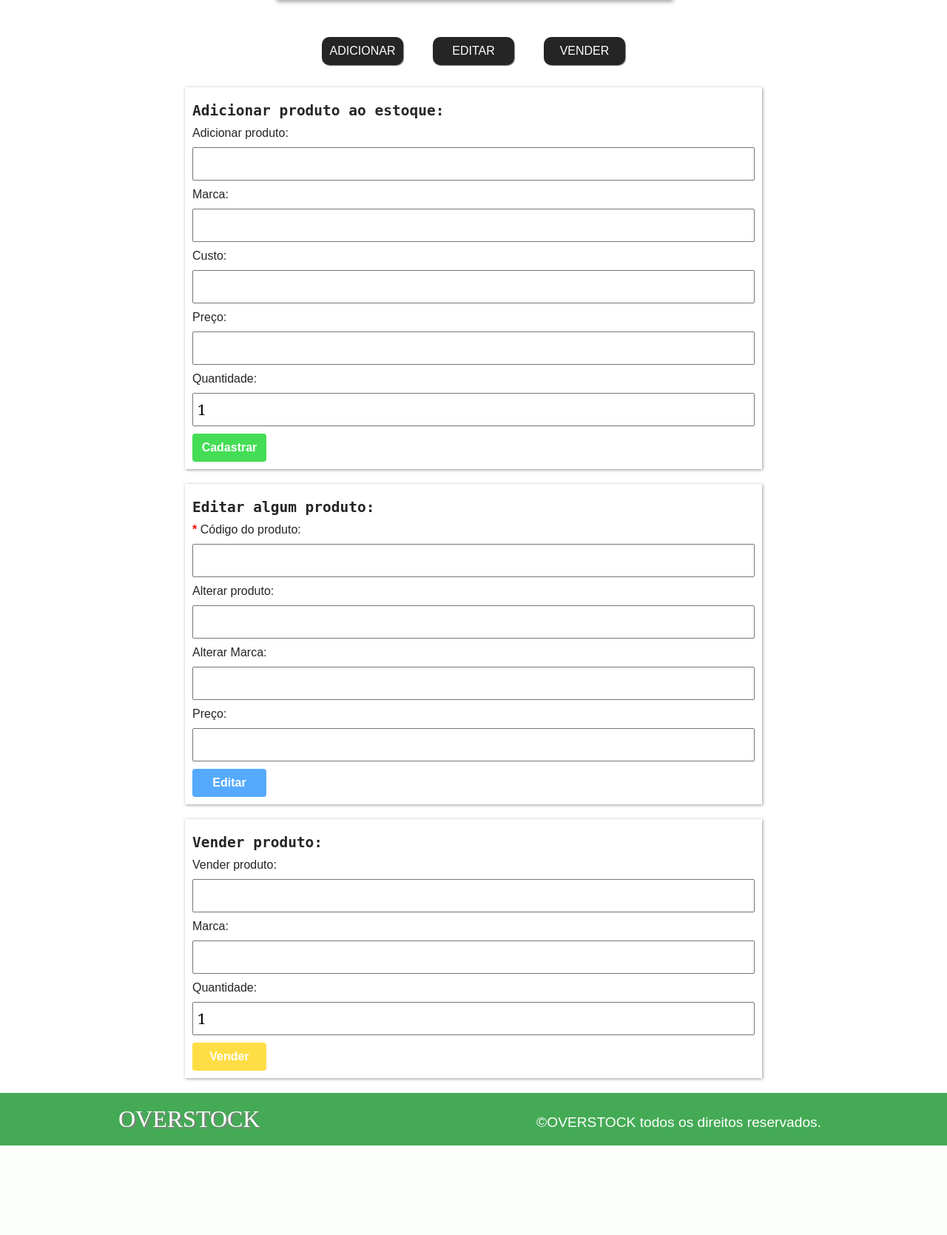
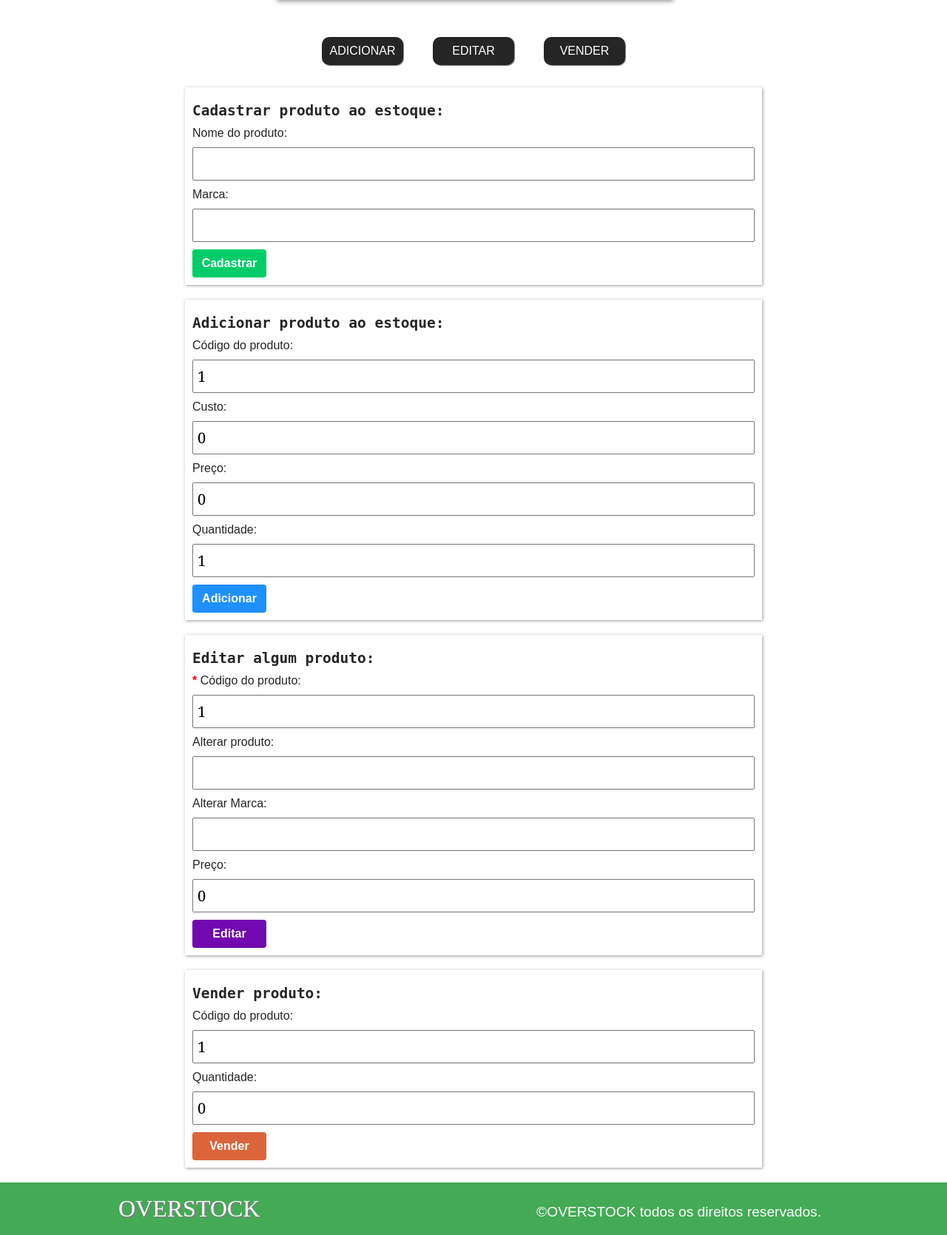
Before and after one commit to lucasfgoes/overstock, a PHP site: page /pages/estoque.php in a window 1280 px wide. Shown: the part 210-1879 px from the top of the page at 74% size. Before the commit the page ends 1758 px from the top, so only its background shows below. Run offline with PHP 8.4, Linux system fonts and the light colour scheme; the visitor is signed in with stand-in values (Sample User, id 1); data that the repository does not hold is empty.

Commit message:
alteração no crud da tabela

```diff
--- a/backend/auth.php
+++ b/backend/auth.php
@@ -13,7 +13,6 @@
     include('conexao.php');
     $stmt = $conn->prepare('SELECT * FROM usuarios WHERE email = :email and senha = :senha' );
     $stmt->execute(array('email' => $_POST['e-mail'], 'senha' => $_POST['senha']));
-
     $dados = $stmt->fetchAll();
 
     if(count($dados)>0){
--- a/components/add_estoque.php
+++ b/components/add_estoque.php
@@ -1,14 +1,12 @@
 <div class="add" id="add">
         <h2>Adicionar produto ao estoque:</h2>
-        <label for="add1">Adicionar produto:</label>
-        <input id="add1" type="text">
-        <label for="add5">Marca:</label>
-        <input id="add5" type="text">
+        <label for="add1" step="0.01">Código do produto:</label>
+        <input id="add1" type="number" min="1" value="1">
         <label for="add2" step="0.01">Custo:</label>
-        <input id="add2" type="text">
-        <label for="add3" step="0.01">Preço:</label>
-        <input id="add3" type="text">
+        <input id="add2" type="number" min="1" value="0">
+        <label for="add3" step="0.01" >Preço:</label>
+        <input id="add3" type="number" min="1" value="0">
         <label for="add4">Quantidade:</label>
         <input id="add4" type="number" min="1" value="1">
-        <button class="btn_add">Cadastrar</button>
+        <button class="btn_add">Adicionar</button>
 </div>
--- a/components/edit_estoque.php
+++ b/components/edit_estoque.php
@@ -1,7 +1,7 @@
 <div class="edit" id="edit">
         <h2>Editar algum produto:</h2>
         <label id="lb1" class="on" for="edit1"><span style="color: red; font-weight: bold;">*</span> Código do produto:</label>
-        <input id="edit1" class="on" type="text">
+        <input id="edit1" class="on" type="number" min="1" value="1">
 
         <label id="lb2" class='on' for="edit2">Alterar produto:</label>
         <input class='on' id="edit2" type="text">
@@ -10,7 +10,7 @@
         <input class='on' id="edit3" type="text">
 
         <label id="lb4" class='on' for="edit4">Preço:</label>
-        <input class='on' id="edit4" type="text">
+        <input class='on' id="edit4" type="number" min="1" value="0">
 
         <button class="btn_edit">Editar</button>
 </div>
--- /dev/null
+++ b/components/register_prod.php
@@ -0,0 +1,8 @@
+<div class="register" id="register">
+        <h2>Cadastrar produto ao estoque:</h2>
+        <label for="register1">Nome do produto:</label>
+        <input id="register1" type="text">
+        <label for="register2">Marca:</label>
+        <input id="register2" type="text">
+        <button class="btn_register">Cadastrar</button>
+</div>
--- a/components/venda_estoque.php
+++ b/components/venda_estoque.php
@@ -1,12 +1,9 @@
 <div class="del" id="venda">
         <h2>Vender produto:</h2>
-        <label for="del1">Vender produto:</label>
-        <input id="del1" type="text">
-
-        <label for="del3">Marca:</label>
-        <input id="del3" type="text">
+        <label for="del1">Código do produto:</label>
+        <input id="del1" type="number" min="1" value="1">
 
         <label for="del2">Quantidade:</label>
-        <input id="del2" type="number" min="1" value="1">
+        <input id="del2" type="number" min="1" value="0">
         <button class="btn_del">Vender</button>
 </div>
--- a/frontend/css/sessions.css
+++ b/frontend/css/sessions.css
@@ -172,6 +172,7 @@ div.marketing-content p {
   opacity: 0.85;
 }
 
+.crud .register,
 .crud .add,
 .crud .edit,
 .crud .del {
@@ -180,16 +181,20 @@ div.marketing-content p {
   margin-bottom: 20px;
 }
 
+.crud .register button {
+  background: #00cd69;
+}
+
 .crud .add button {
-  background: #44dd55;
+  background: #1e90ff;
 }
 
 .crud .edit button {
-  background: #55aaff;
+  background: #7208af;
 }
 
 .crud .del button {
-  background: #ffdd44;
+  background: #db653b;
 }
 
 .off {
--- a/frontend/js/add.js
+++ b/frontend/js/add.js
@@ -1,4 +1,4 @@
-export default function add(tabelaEstoque){
+export default function (){
   const btnAdd = document.querySelector('.btn_add');
 
   // add produtos
@@ -6,16 +6,13 @@ export default function add(tabelaEstoque){
   const add2 = document.querySelector('#add2');
   const add3 = document.querySelector('#add3');
   const add4 = document.querySelector('#add4');
-  const add5 = document.querySelector('#add5');
 
   // botão adicionar
-  btnAdd.addEventListener('click',async e=>{
-    if(!add1.value.length || !add2.value.length || !add3.value.length) return alert('Por favor preencha os campos!');
-    if (!Number(add2.value) || !Number(add3.value)) return alert('Campo inválido!');
+  btnAdd.addEventListener('click',async ()=>{
+    if(!add1.value.length || !add2.value || !add3.value || !add4.value) return alert('Por favor preencha os campos!');
 
     const form = new FormData();
-    form.append('produto', add1.value);
-    form.append('marca', add5.value);
+    form.append('id', add1.value);
     form.append('custo', add2.value);
     form.append('preco', add3.value);
     form.append('quantidade', add4.value);
--- a/frontend/js/crud.js
+++ b/frontend/js/crud.js
@@ -1,13 +1,15 @@
-import add from "./add.js";
+import register_prod from './register_prod.js';
 import del from "./del.js";
 import edit from "./edit.js";
 import read from "./read.js";
+import add from './add.js';
 
 // tabela
 const tabelaEstoque = document.querySelector('.tabela-estoque');
 
 /* FUNÇÕES DO CRUD DA INTERFACE */
-add(tabelaEstoque);
-del(tabelaEstoque);
-edit(tabelaEstoque);
 read(tabelaEstoque);
+register_prod();
+add();
+del();
+edit();
--- a/frontend/js/del.js
+++ b/frontend/js/del.js
@@ -1,17 +1,15 @@
-export default function(tabelaEstoque){
-  let posicao = null;
+export default function(){
   const btnDel = document.querySelector('.btn_del');
 
   // deletar produtos
   const del1 = document.querySelector('#del1');
-  const del3 = document.querySelector('#del3');
   const del2 = document.querySelector('#del2');
 
   btnDel.addEventListener('click',()=>deletaProduto());
 
   async function deletaProduto(){
-    let [produto, marca, quantidade] = [del1.value ,del3.value,del2.value];
-    let response = await fetch(`http://localhost/overstock/backend/sell.php?produto=${produto}&marca=${marca}&quantidade=${quantidade}`);
+    let [id, quantidade] = [del1.value ,del2.value];
+    let response = await fetch(`http://localhost/overstock/backend/sell.php?id=${id}&quantidade=${quantidade}`);
 
     let dados = await response.json();
     console.log(dados);
--- a/frontend/js/edit.js
+++ b/frontend/js/edit.js
@@ -1,20 +1,33 @@
-export default function(tabelaEstoque){
+export default function(){
   const btnEdit = document.querySelector('.btn_edit');
-  let posicao = null;
 
   // editar produtos
-  const edit4 = document.querySelector('#edit4');
-  const edit5 = document.querySelector('#edit5');
   const edit1 = document.querySelector('#edit1');
   const edit2 = document.querySelector('#edit2');
   const edit3 = document.querySelector('#edit3');
-  const edit6 = document.querySelector('#edit6');
-  const edit7 = document.querySelector('#edit7');
+  const edit4 = document.querySelector('#edit4');
 
-
-  btnEdit.addEventListener('click',e=>editaProduto());
+  btnEdit.addEventListener('click',()=>editaProduto());
 
   async function editaProduto(){
+    const form = new FormData();
+    form.append('id',  edit1.value);
+    form.append('produto', edit2.value);
+    form.append('marca', edit3.value);
+    form.append('preco', edit4.value);
 
+    if(!edit2.value.length || !edit4.value.length) return alert('Por favor preencha os campos!');
+
+    let response = await fetch(`http://localhost/overstock/backend/edit.php`,{
+      method:'POST',
+      body:form
+    });
+
+    let dados = await response.text();
+    console.log(dados);
+    edit2.value = '';
+    edit3.value = '';
+    edit4.value = '';
+    window.location.reload();
   }
 }
--- /dev/null
+++ b/frontend/js/register_prod.js
@@ -0,0 +1,29 @@
+export default function (){
+  const btnRegister = document.querySelector('.btn_register');
+
+  // add produtos
+  const register1 = document.querySelector('#register1');
+  const register2 = document.querySelector('#register2');
+
+  // botão adicionar
+  btnRegister.addEventListener('click',async e=>{
+    if(!register1.value.length && !register2.value) return alert('Por favor preencha os campos!');
+
+    const form = new FormData();
+    form.append('produto', register1.value);
+    form.append('marca', register2.value);
+    form.append('custo', 0);
+    form.append('preco', 0);
+    form.append('quantidade', 0);
+
+    const response = await fetch(`http://localhost/overstock/backend/register_prod.php`,{
+      method:'POST',
+      body: form
+    });
+
+    const dados = await response.text();
+    console.log(dados);
+
+    window.location.reload();
+  });
+}
--- a/pages/estoque.php
+++ b/pages/estoque.php
@@ -10,6 +10,7 @@
     </div>
 
     <div class="crud">
+      <?php require('../components/register_prod.php')?>
       <?php require('../components/add_estoque.php')?>
       <?php require('../components/edit_estoque.php')?>
       <?php require('../components/venda_estoque.php')?>
```
Also changed, not shown: backend/add.php (+6 -9 lines), backend/edit.php (added, +27 -0 lines), backend/register_prod.php (added, +34 -0 lines), backend/sell.php (+3 -9 lines).
